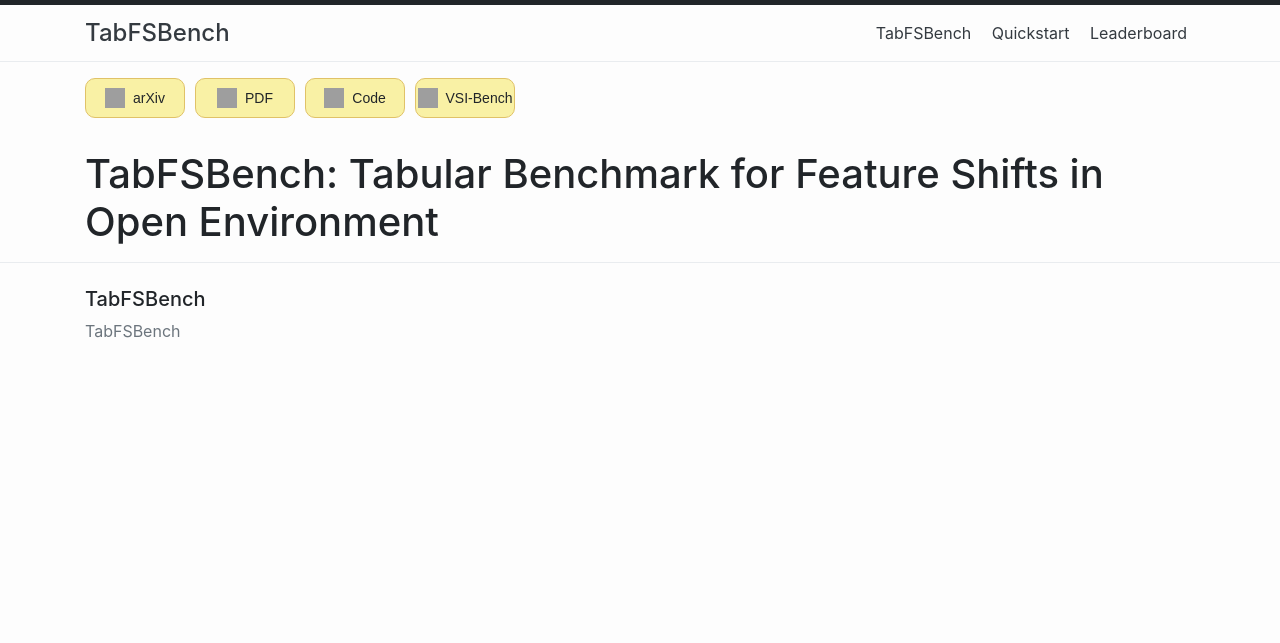
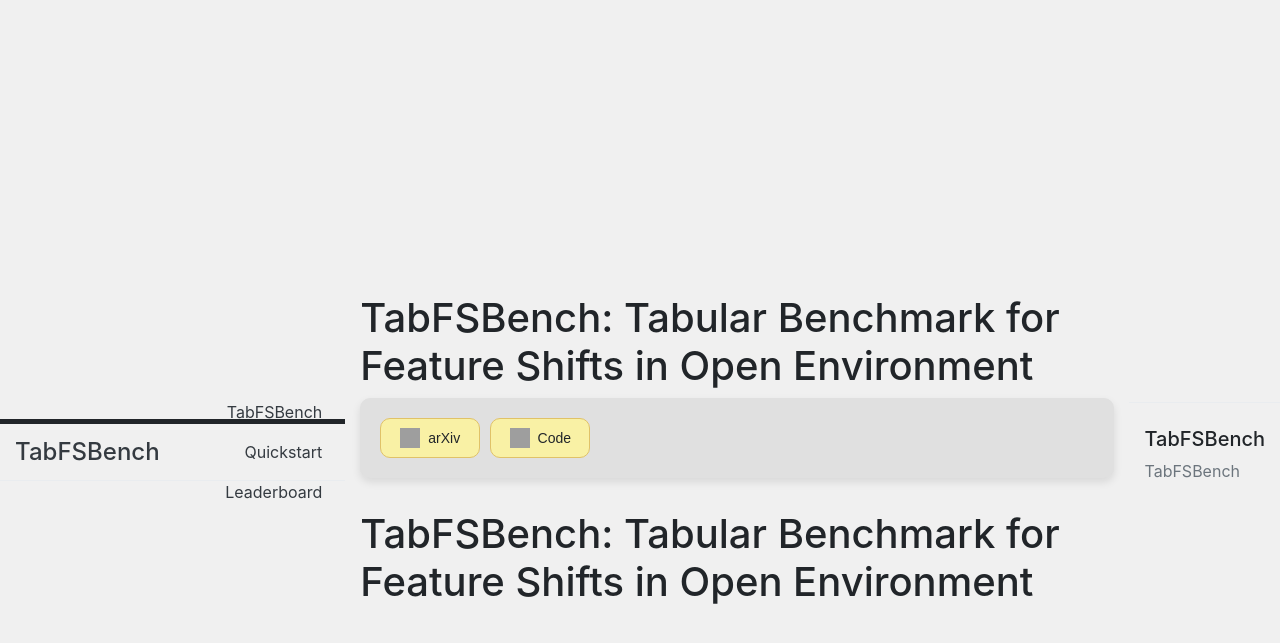
Before and after one commit to ClementCheng0217/Tab-index, a Jekyll site: the page built from index.html, in a window 1280 px wide. Shown: the top 643 px of the page. Built offline with Jekyll 4.4.1, drawn with Linux system fonts in a browser that asks for light colours; the list of posts is cut into pages by our own code; grey boxes are pictures that could not be loaded.

Commit message:
Update index.html

```diff
--- a/index.html
+++ b/index.html
@@ -6,9 +6,22 @@
 <meta name="viewport" content="width=device-width, initial-scale=1.0">
 <title>Button Example</title>
 <style>
+  body, html {
+    height: 100%;
+    margin: 0;
+    display: flex;
+    justify-content: center;
+    align-items: center;
+    background-color: #f0f0f0; /* 设置页面背景颜色 */
+  }
+
   .button-container {
     display: flex;
-    gap: 10px; /* Adjust the gap between buttons */
+    gap: 10px; /* 按钮之间的间隔 */
+    background-color: #e0e0e0; /* 按钮容器的背景颜色 */
+    padding: 20px; /* 按钮容器内边距 */
+    border-radius: 10px; /* 按钮容器的圆角 */
+    box-shadow: 0 4px 8px rgba(0, 0, 0, 0.1); /* 添加阴影效果 */
   }
 
   .button {
@@ -37,22 +50,16 @@
 </head>
 <body>
 
+<h1> TabFSBench: Tabular Benchmark for Feature Shifts in Open Environment </h1>
+
 <div class="button-container">
   <div class="button">
     <img src="arxiv-icon.png" alt="arXiv" width="20" height="20">
     arXiv
   </div>
   <div class="button">
-    <img src="pdf-icon.png" alt="PDF" width="20" height="20">
-    PDF
-  </div>
-  <div class="button">
     <img src="code-icon.png" alt="Code" width="20" height="20">
     Code
-  </div>
-  <div class="button">
-    <img src="vsi-bench-icon.png" alt="VSI-Bench" width="20" height="20">
-    VSI-Bench
   </div>
 </div>
 
```
